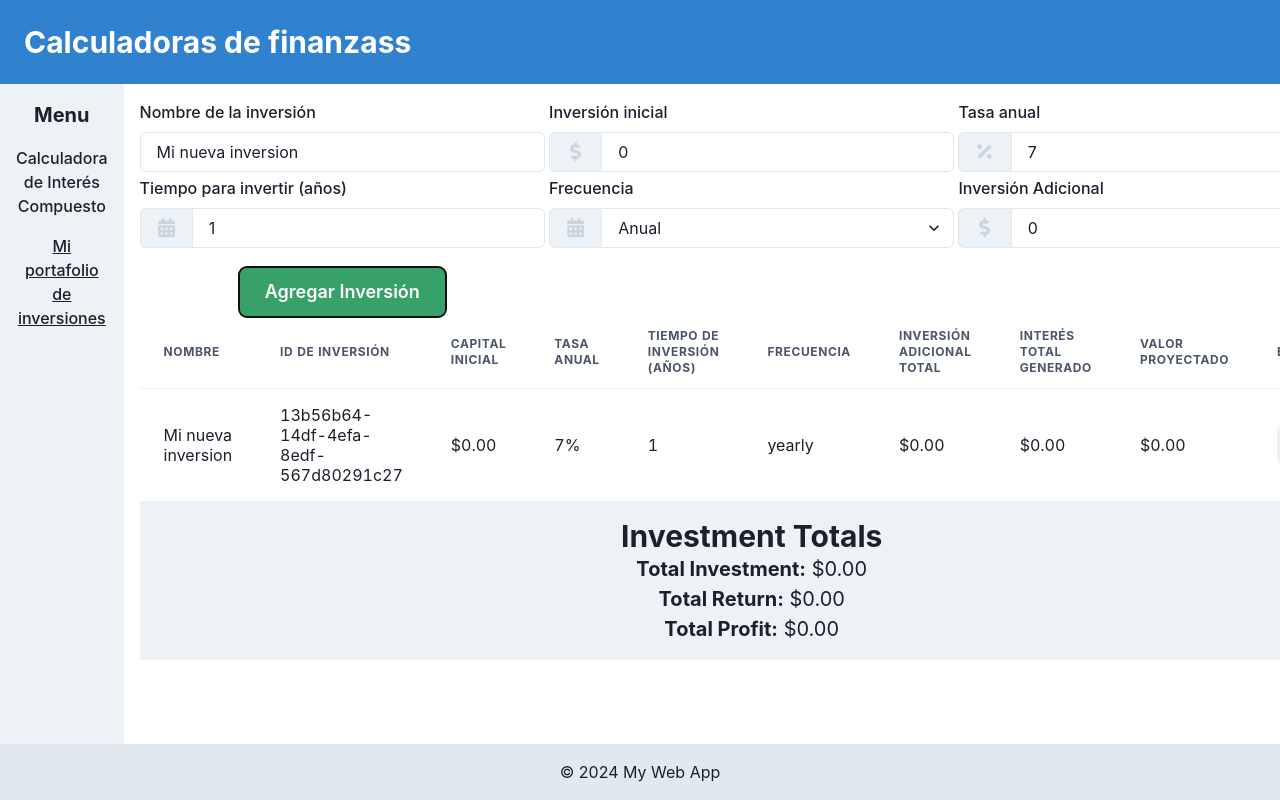
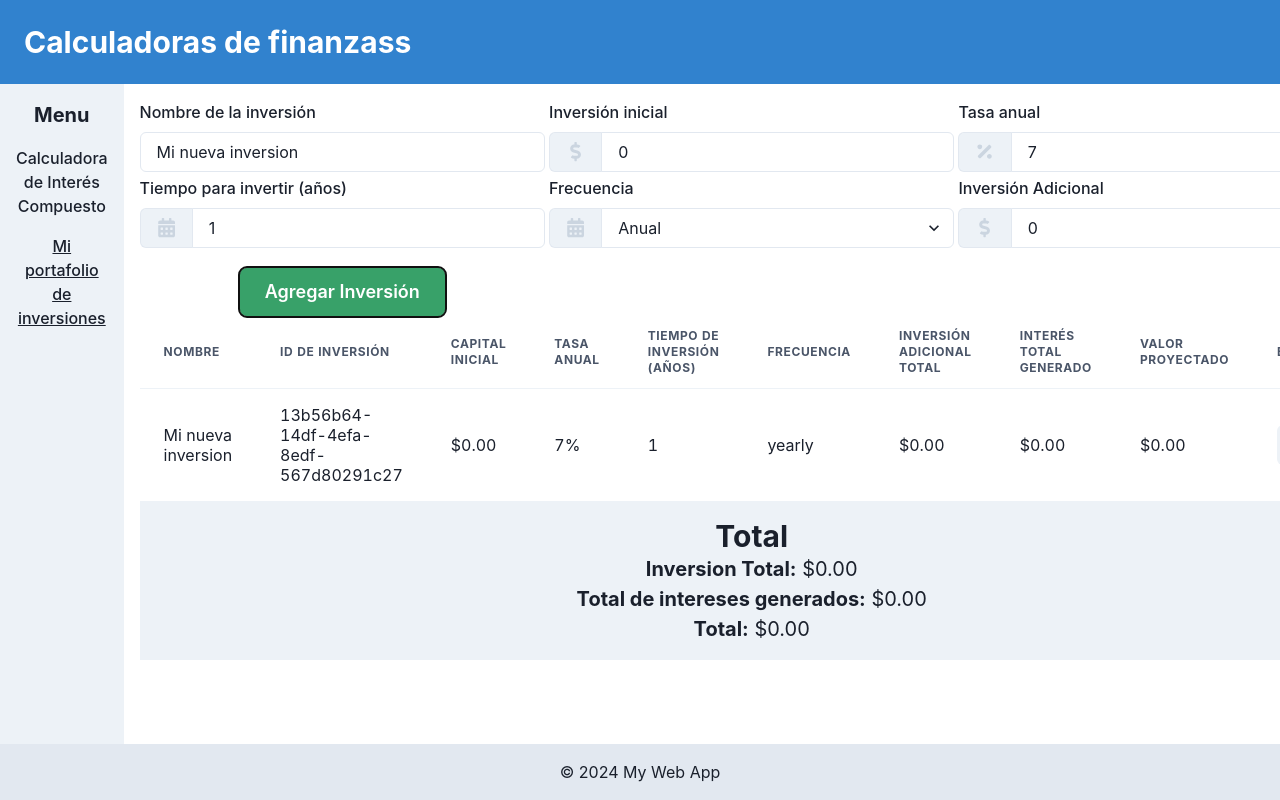
Before and after one commit to dasbego/finance-calculators, a React (Vite) app: page /myportfolio in a window 1280 px wide. Both pictures are taken after a click on the button "Agregar Inversión". Shown: the top 800 px of the page. Built offline with nearby package versions, Linux system fonts and the light colour scheme.

Commit message:
translate to spanish

```diff
--- a/src/pages/MyPortfolio.tsx
+++ b/src/pages/MyPortfolio.tsx
@@ -343,16 +343,16 @@ const TableComponent: React.FC<TableComponentProps> = ({
       </Table>
       <Box p={4} bg="gray.100">
         <Heading as="h2" size="lg">
-          Investment Totals
+          Total
         </Heading>
         <Text fontSize="xl">
-          <b>Total Investment:</b> {formatCurrency(totalInvestment)}
+          <b>Inversion Total:</b> {formatCurrency(totalInvestment)}
         </Text>
         <Text fontSize="xl">
-          <b>Total Return:</b> {formatCurrency(totalReturn)}
+          <b>Total de intereses generados:</b> {formatCurrency(totalReturn)}
         </Text>
         <Text fontSize="xl">
-          <b>Total Profit:</b> {formatCurrency(totalProfit)}
+          <b>Total:</b> {formatCurrency(totalProfit)}
         </Text>
       </Box>
     </Box>
```
